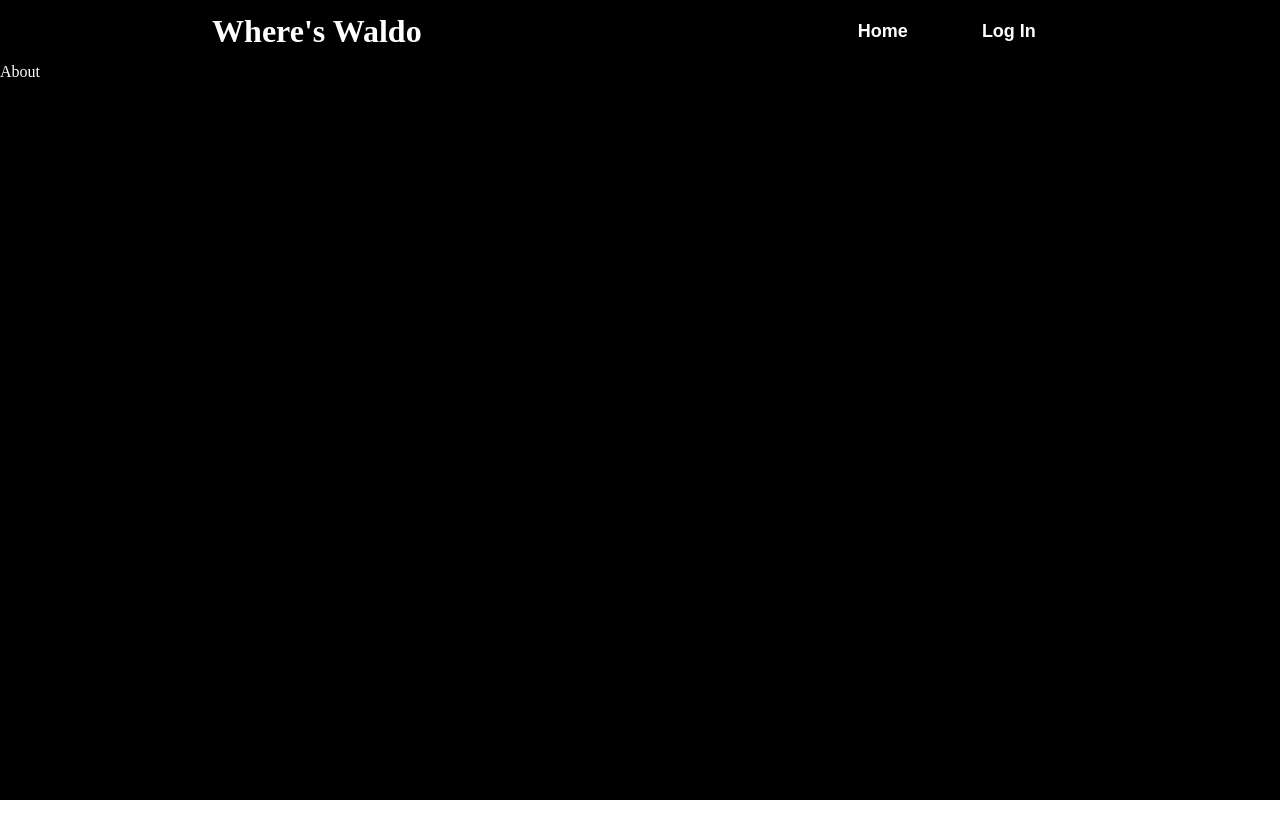
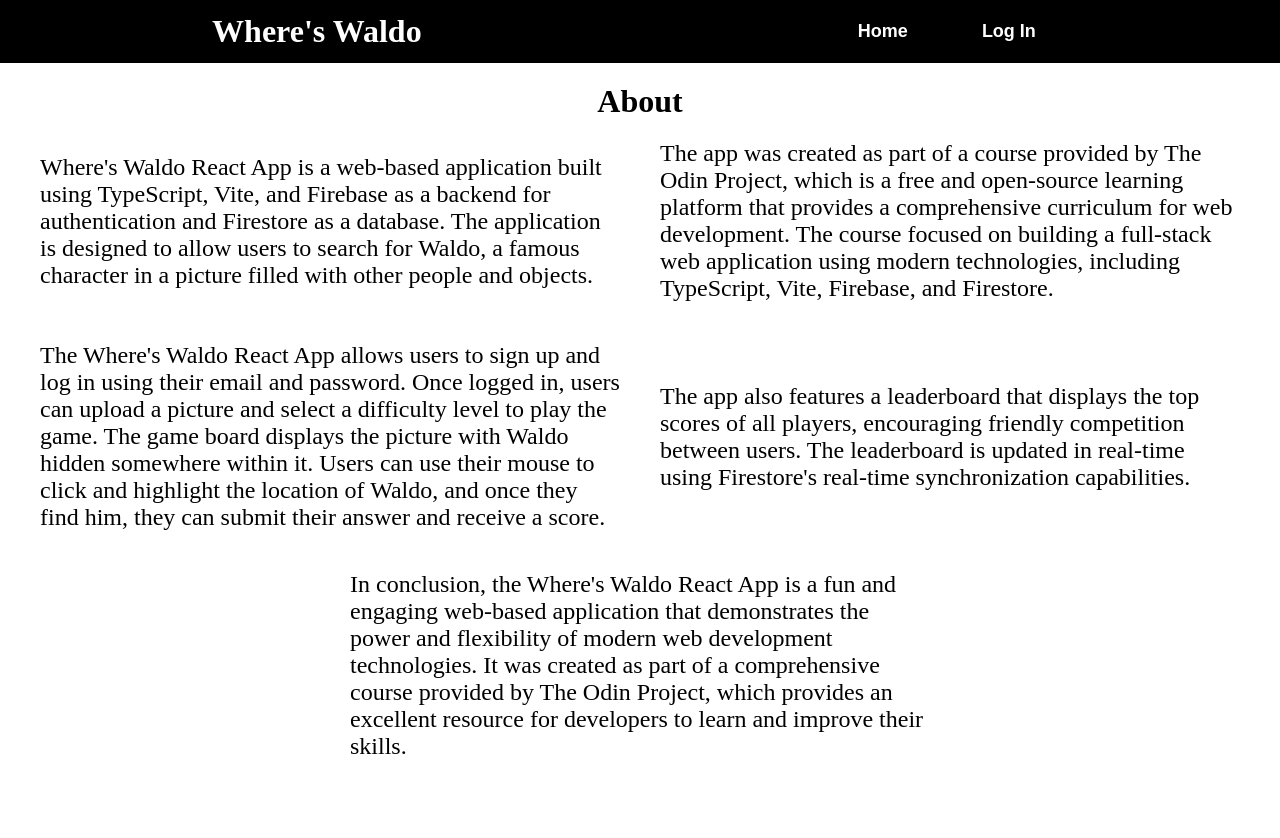
Before and after one commit to rishawraj/where_s_waldo, a React (Vite) app: page /about in a window 1280 px wide. Shown: the top 838 px of the page. Before the commit the page ends 800 px from the top, so only its background shows below. Built offline with nearby package versions, Linux system fonts and the light colour scheme; no server answers.

Commit message:
add css for all pages

```diff
--- /dev/null
+++ b/src/components/About.module.css
@@ -0,0 +1,69 @@
+.container {
+  background-color: white;
+  flex: 1;
+  display: flex;
+  flex-direction: column;
+  align-items: center;
+  justify-content: space-between;
+}
+
+.container h2 {
+  margin-top: 20px;
+  font-size: 32px;
+}
+
+.aboutContainer {
+  height: 100%;
+  /* background-color: lightcoral; */
+  display: flex;
+  /* flex-direction: column; */
+  justify-content: center;
+  align-items: center;
+  margin-bottom: 200px;
+  flex-wrap: wrap;
+}
+
+.para {
+  /* background-color: black; */
+  /* color: white; */
+  /* width: min(600px, 70%); */
+  width: 600px;
+  padding: 10px;
+  margin: 10px;
+  font-size: 24px;
+  /* border: 2px solid white; */
+}
+
+.container .footer {
+  height: 100%;
+  width: 100%;
+  /* background-color: white; */
+
+  position: fixed;
+  bottom: 0px;
+
+  overflow: hidden;
+  pointer-events: none;
+}
+
+.container .bubble {
+  height: max(300px, 30vw);
+  width: max(300px, 30vw);
+  /* background-color: rgb(33, 150, 243); */
+  background-color: black;
+  border-radius: 50%;
+  position: absolute;
+  left: 50%;
+  top: 100%;
+  animation: wave 2s ease-in-out infinite;
+}
+
+@keyframes wave {
+  from,
+  to {
+    transform: translate(-50%, 0%);
+  }
+  50% {
+    transform: translate(-50%, -20%);
+  }
+}
--- a/src/components/About.tsx
+++ b/src/components/About.tsx
@@ -1,5 +1,84 @@
+import { useEffect } from "react";
+import styles from "./About.module.css";
+
 function About() {
-  return <div style={{ color: "white" }}>About</div>;
+  useEffect(() => {
+    const footer = document.getElementById("footer");
+
+    const animateBubble = (x: number) => {
+      const bubble = document.createElement("div");
+      bubble.className = `${styles.bubble}`;
+      bubble.style.left = `${x}px`;
+
+      footer?.appendChild(bubble);
+      setTimeout(() => {
+        footer?.removeChild(bubble);
+      }, 2000);
+    };
+
+    window.onmousemove = (e) => {
+      animateBubble(e.clientX);
+    };
+  }, []);
+
+  return (
+    <div style={styles} className={styles.container}>
+      <h2>About</h2>
+      <div className={styles.aboutContainer}>
+        <div className={styles.para}>
+          Where's Waldo React App is a web-based application built using
+          TypeScript, Vite, and Firebase as a backend for authentication and
+          Firestore as a database. The application is designed to allow users to
+          search for Waldo, a famous character in a picture filled with other
+          people and objects.
+        </div>
+
+        <div className={styles.para}>
+          The app was created as part of a course provided by The Odin Project,
+          which is a free and open-source learning platform that provides a
+          comprehensive curriculum for web development. The course focused on
+          building a full-stack web application using modern technologies,
+          including TypeScript, Vite, Firebase, and Firestore.
+        </div>
+
+        {/* <div className={styles.para}>
+          TypeScript is a superset of JavaScript that adds static typing and
+          other features to improve the development experience. Vite is a fast
+          and lightweight build tool that allows developers to quickly develop
+          and deploy web applications. Firebase is a platform that provides a
+          suite of tools and services for developing web and mobile
+          applications, including authentication, cloud storage, and real-time
+          databases. Firestore is a NoSQL document database that enables
+          real-time data synchronization between clients and servers.
+        </div> */}
+
+        <div className={styles.para}>
+          The Where's Waldo React App allows users to sign up and log in using
+          their email and password. Once logged in, users can upload a picture
+          and select a difficulty level to play the game. The game board
+          displays the picture with Waldo hidden somewhere within it. Users can
+          use their mouse to click and highlight the location of Waldo, and once
+          they find him, they can submit their answer and receive a score.
+        </div>
+
+        <div className={styles.para}>
+          The app also features a leaderboard that displays the top scores of
+          all players, encouraging friendly competition between users. The
+          leaderboard is updated in real-time using Firestore's real-time
+          synchronization capabilities.
+        </div>
+
+        <div className={styles.para}>
+          In conclusion, the Where's Waldo React App is a fun and engaging
+          web-based application that demonstrates the power and flexibility of
+          modern web development technologies. It was created as part of a
+          comprehensive course provided by The Odin Project, which provides an
+          excellent resource for developers to learn and improve their skills.
+        </div>
+      </div>
+      <div className={styles.footer} id="footer"></div>
+    </div>
+  );
 }
 
 export default About;
--- /dev/null
+++ b/src/components/AuthPages/Forgot.module.css
@@ -0,0 +1,44 @@
+.container {
+  background-color: white;
+  flex-grow: 1;
+  display: flex;
+  justify-content: center;
+  align-items: center;
+}
+.container h1 {
+  margin-bottom: 20px;
+}
+
+.forgotContainer {
+  padding: 30px;
+  border: 2px solid black;
+  display: flex;
+  justify-content: center;
+  align-items: center;
+  flex-direction: column;
+  width: 60%;
+}
+
+.form {
+  width: 300px;
+  display: flex;
+  flex-direction: column;
+}
+
+.form input {
+  padding: 5px;
+  margin-bottom: 10px;
+}
+
+.form button {
+  margin-bottom: 10px;
+  padding: 5px 10px;
+  border: 2px solid black;
+  background-color: transparent;
+  cursor: pointer;
+}
+
+.form button:hover {
+  background-color: black;
+  color: white;
+}
--- a/src/components/AuthPages/ForgotPassword.tsx
+++ b/src/components/AuthPages/ForgotPassword.tsx
@@ -1,6 +1,7 @@
 import React, { FormEvent, useState } from "react";
 import { Link } from "react-router-dom";
 import { useAuth } from "../../contexts/AuthContext";
+import styles from "./Forgot.module.css";
 
 export default function ForgotPassword() {
   const [loading, setLoading] = useState(false);
@@ -29,7 +30,18 @@ export default function ForgotPassword() {
   }
 
   return (
-    <>
+    <div
+      className={styles.container}
+      // className={sty}
+      // style={{
+      //   backgroundColor: "whitesmoke",
+      //   flex: "1",
+      //   display: "flex",
+      //   justifyContent: "center",
+      //   alignContent: "center",
+      // }}
+    >
+      <div className={styles.forgotContainer}>
         <h1>Forgot Password</h1>
         {message && <div>{message}</div>}
         {message && (
@@ -37,18 +49,17 @@ export default function ForgotPassword() {
             go back to <Link to="/">Home</Link>.
           </div>
         )}
-      <form onSubmit={handleSubmit}>
+        <form className={styles.form} onSubmit={handleSubmit}>
           <label htmlFor="email">Email</label>
           <input type="email" id="email" name="email" ref={emailRef} />
-        <br />
           <button disabled={loading} type="submit">
             Reset Password
           </button>
         </form>
-      <hr />
         <div>
           Don't have an account? <Link to="/signup">Sign Up</Link>
         </div>
-    </>
+      </div>
+    </div>
   );
 }
--- /dev/null
+++ b/src/components/AuthPages/Login.module.css
@@ -0,0 +1,54 @@
+.container {
+  background-color: white;
+  flex: "1";
+  display: flex;
+  flex-direction: column;
+  justify-content: center;
+  align-items: center;
+  height: 100vh;
+}
+
+.loginContainer {
+  padding: 30px;
+  border: 2px solid black;
+  display: flex;
+  flex-direction: column;
+  align-items: center;
+  gap: 10px;
+  width: 50%;
+}
+
+.loginContainer h1 {
+  margin-bottom: 20px;
+}
+
+.form {
+  /* width: min(90%, 500px); */
+  width: 300px;
+  display: flex;
+  flex-direction: column;
+  /* gap: 10px; */
+}
+
+.form input {
+  /* padding: 2px 10px; */
+  padding: 5px 7px;
+  margin-bottom: 10px;
+}
+
+.form button {
+  padding: 5px 10px;
+  /* background-color: black; */
+  border: 2px solid black;
+  background-color: transparent;
+  cursor: pointer;
+}
+.form button:hover {
+  background-color: black;
+  color: white;
+}
+
+.form button {
+  margin-top: 10px;
+  margin-bottom: 10px;
+}
--- /dev/null
+++ b/src/components/AuthPages/Signup.module.css
@@ -0,0 +1,40 @@
+.container {
+  background-color: white;
+  flex: 1;
+  display: flex;
+  justify-content: center;
+  align-items: center;
+}
+
+.signupContainer {
+  padding: 30px;
+  border: 2px solid black;
+  display: flex;
+  flex-direction: column;
+  justify-content: center;
+  align-items: center;
+  width: 60%;
+}
+
+.form {
+  width: 250px;
+  /* background-color: red; */
+  display: flex;
+  flex-direction: column;
+}
+.form input {
+  padding: 5px;
+  margin-bottom: 10px;
+}
+
+.form button {
+  margin-bottom: 15px;
+  border: 2px solid black;
+  padding: 5px;
+  cursor: pointer;
+}
+
+.form button:hover {
+  background-color: black;
+  color: white;
+}
--- /dev/null
+++ b/src/components/ImageContainer.module.css
@@ -0,0 +1,18 @@
+.popup {
+  display: flex;
+  flex-direction: column;
+  gap: 5px;
+  /* background-color: red; */
+}
+
+.popup button {
+  border: 2px solid black;
+  /* background-color: white; */
+  background-color: transparent;
+  cursor: pointer;
+}
+.popup button:hover {
+  /* background-color: lightblue; */
+  background-color: black;
+  color: white;
+}
--- a/src/components/Modal.tsx
+++ b/src/components/Modal.tsx
@@ -42,6 +42,13 @@ export const Modal = ({ finalTime }: Prop) => {
       alert("failed to set data!");
     }
   };
+  const buttonStyle = {
+    background: "transparent",
+    padding: "5px",
+    border: "2px solid black",
+    marginBottom: "10px",
+    cursor: "pointer",
+  };
 
   return (
     <div
@@ -62,17 +69,31 @@ export const Modal = ({ finalTime }: Prop) => {
       <div
         style={{
           display: "inline-block",
-          backgroundColor: "red",
+          backgroundColor: "white",
+
           padding: "40px",
         }}
       >
-        <h1>Add Name to Leaderboard!</h1>
+        <h1 style={{ marginBottom: "20px" }}>Add Name to Leaderboard!</h1>
 
-        <form onSubmit={(e) => handleSubmit(e)}>
+        <form
+          style={{ display: "flex", flexDirection: "column" }}
+          onSubmit={(e) => handleSubmit(e)}
+        >
           <label htmlFor="name">Name</label>
-          <input type="text" ref={inputRef} /> <br />
-          <button type="submit">send</button>
-          <button onClick={closeModal}>cancel</button>
+          <input
+            style={{ padding: "5px" }}
+            type="text"
+            ref={inputRef}
+            required
+          />{" "}
+          <br />
+          <button style={buttonStyle} type="submit">
+            send
+          </button>
+          <button style={buttonStyle} onClick={closeModal}>
+            cancel
+          </button>
         </form>
       </div>
     </div>
--- a/src/components/NavBar.tsx
+++ b/src/components/NavBar.tsx
@@ -103,8 +103,8 @@ const NavBar = (props: Props) => {
         width: "90%",
         marginInline: "auto",
         borderRadius: "16px",
-        // backgroundColor: "#FFFFFF",
-        backgroundColor: "lightgray",
+        backgroundColor: "#FFFFFF",
+        // backgroundColor: "lightgray",
         justifyContent: "space-around",
         padding: "20px",
         position: "sticky",
```
Also changed, not shown: src/components/AuthPages/Login.tsx (+11 -8 lines), src/components/AuthPages/SignUp.tsx (+14 -6 lines), src/components/ImageContainer.tsx (+15 -5 lines). Lines whose indentation alone changed are shown as unchanged.
